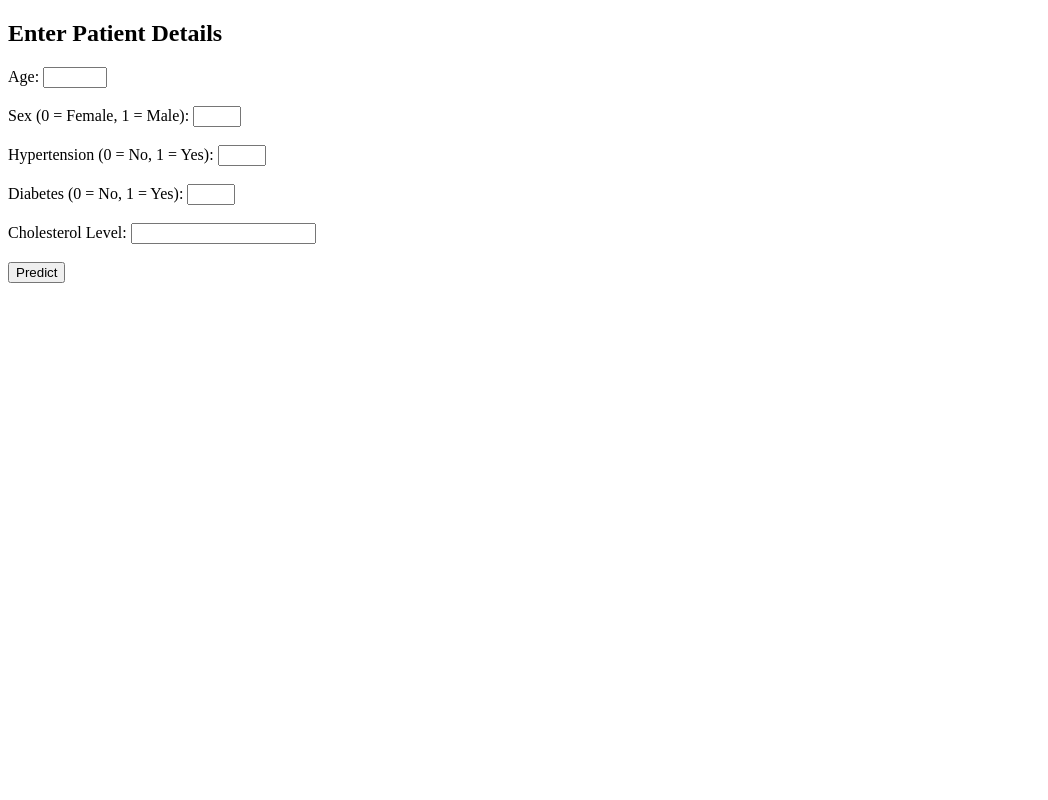
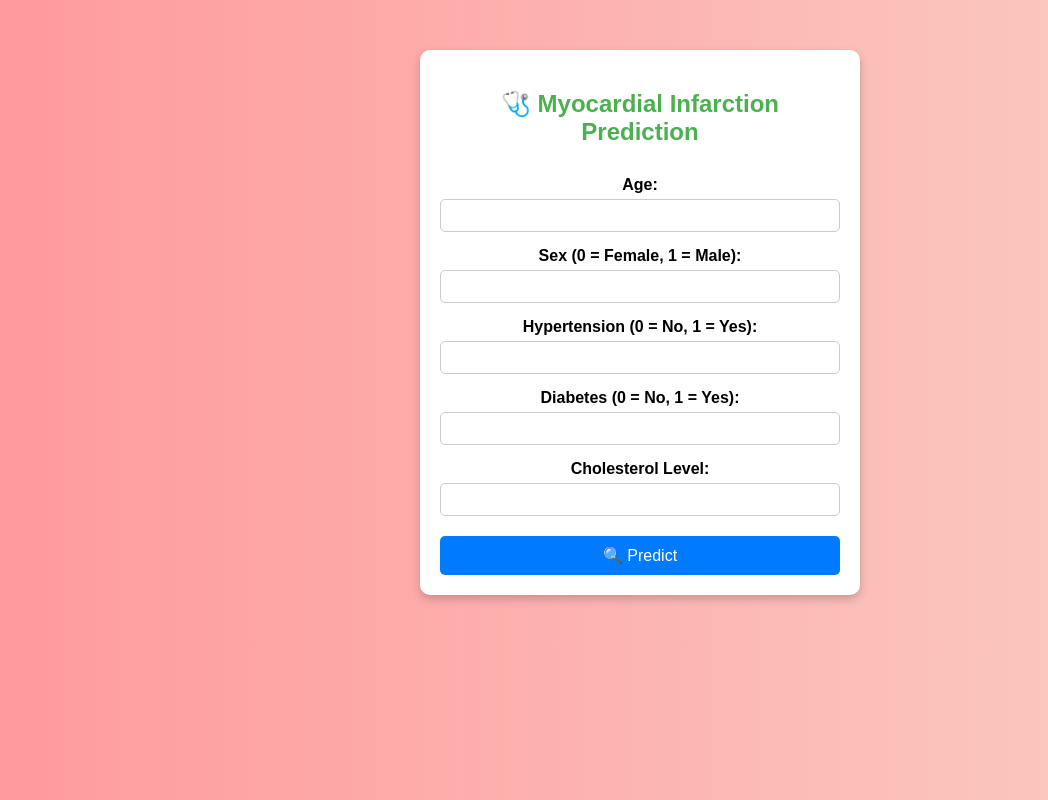
Before and after one commit to AkulaSravani09/Myocardial, a Flask app: page / in a window 1280 px wide. Shown: the whole page, without its empty margins (0-1048 px from the left). Run offline with Flask 3, Linux system fonts and the light colour scheme.

Commit message:
Update home.html

```diff
--- a/templates/home.html
+++ b/templates/home.html
@@ -3,26 +3,78 @@
 <html>
 <head>
     <title>Myocardial Infarction Prediction</title>
+    <style>
+        body {
+            font-family: 'Arial', sans-serif;
+            text-align: center;
+            background: linear-gradient(to right, #ff9a9e, #fad0c4);
+            margin: 0;
+            padding: 0;
+        }
+        .container {
+            background: #fff;
+            border-radius: 10px;
+            padding: 20px;
+            max-width: 400px;
+            margin: 50px auto;
+            box-shadow: 0px 4px 10px rgba(0, 0, 0, 0.2);
+        }
+        h2 {
+            color: #4CAF50;
+            font-size: 24px;
+        }
+        form {
+            display: flex;
+            flex-direction: column;
+        }
+        label {
+            font-weight: bold;
+            margin-top: 10px;
+        }
+        input {
+            padding: 8px;
+            margin: 5px 0;
+            border-radius: 5px;
+            border: 1px solid #ccc;
+        }
+        button {
+            background-color: #007BFF;
+            color: white;
+            border: none;
+            padding: 10px;
+            margin-top: 15px;
+            border-radius: 5px;
+            font-size: 16px;
+            cursor: pointer;
+            transition: 0.3s;
+        }
+        button:hover {
+            background-color: #ff4081;
+            transform: scale(1.05);
+        }
+    </style>
 </head>
 <body>
-    <h2>Enter Patient Details</h2>
+    <div class="container">
+        <h2>🩺 Myocardial Infarction Prediction</h2>
         <form action="/predict" method="post">
             <label for="age">Age:</label>
-        <input type="number" id="age" name="AGE" min="1" max="120" required><br><br>
+            <input type="number" id="age" name="AGE" min="1" max="120" required>
 
             <label for="sex">Sex (0 = Female, 1 = Male):</label>
-        <input type="number" id="sex" name="SEX" min="0" max="1" required><br><br>
+            <input type="number" id="sex" name="SEX" min="0" max="1" required>
 
             <label for="hypertension">Hypertension (0 = No, 1 = Yes):</label>
-        <input type="number" id="hypertension" name="SIM_GIPERT" min="0" max="1" required><br><br>
+            <input type="number" id="hypertension" name="SIM_GIPERT" min="0" max="1" required>
 
             <label for="diabetes">Diabetes (0 = No, 1 = Yes):</label>
-        <input type="number" id="diabetes" name="S_DIA_B" min="0" max="1" required><br><br>
+            <input type="number" id="diabetes" name="S_DIA_B" min="0" max="1" required>
 
             <label for="cholesterol">Cholesterol Level:</label>
-        <input type="number" id="cholesterol" name="CHOL" step="0.1" min="0" required><br><br>
+            <input type="number" id="cholesterol" name="CHOL" step="0.1" min="0" required>
 
-        <input type="submit" value="Predict">
+            <button type="submit">🔍 Predict</button>
         </form>
+    </div>
 </body>
 </html>
```
Lines whose indentation alone changed are shown as unchanged.
